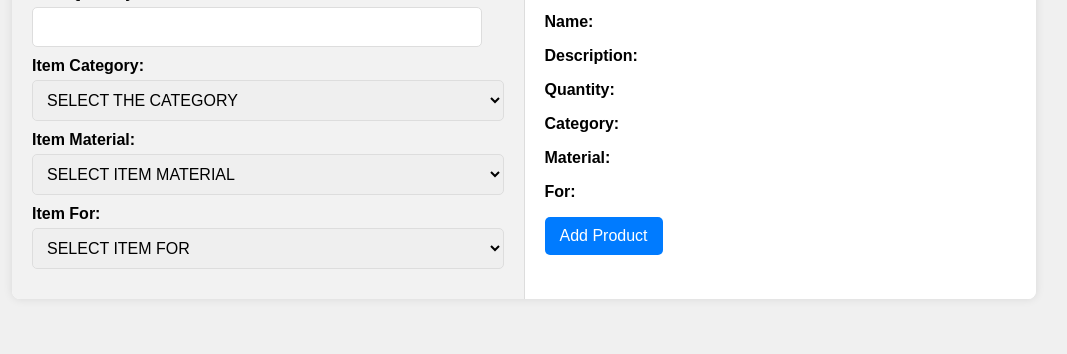
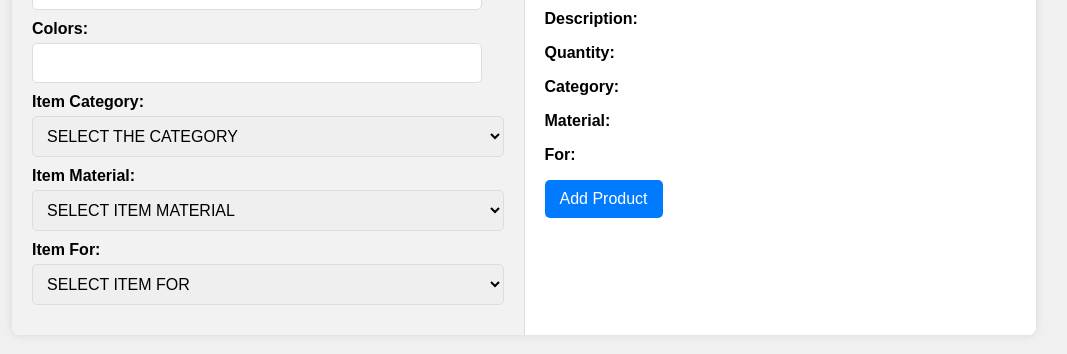
Before and after one commit to AbhishekSachdeva07/hack, a Flask app: template templates/index.html in a window 1280 px wide. Shown: the part 446-800 px from the top of the page, without its empty margins (116-1183 px from the left). Run offline with Flask 3, Linux system fonts and the light colour scheme; the template is opened without the code that fills it, so the values that code supplies are empty.

Commit message:
Update index.html

```diff
--- a/templates/index.html
+++ b/templates/index.html
@@ -105,6 +105,10 @@
             <label for="item-quantity">Item Quantity:</label>
             <input type="number" id="item-quantity">
 
+            <label for="item-colors">Colors:</label>
+            <input type="text" id="item-colors" readonly>
+
+
             <label for="item-category">Item Category:</label>
             <select id="item-category">
                 <option value="">SELECT THE CATEGORY</option>
@@ -208,6 +212,8 @@
     .then(response => response.json())
     .then(data => {
         console.log('Response from server:', data);
+        // Insert detected colors into the color field
+        document.getElementById('item-colors').value = data.colors.join(', ');
         // You can handle the response here as needed
         alert('Product added successfully!');
     })
@@ -216,6 +222,7 @@
         alert('An error occurred while adding the product.');
     });
 }
+
         </script>
     </body>
     </html>
```
Lines whose indentation alone changed are shown as unchanged.
